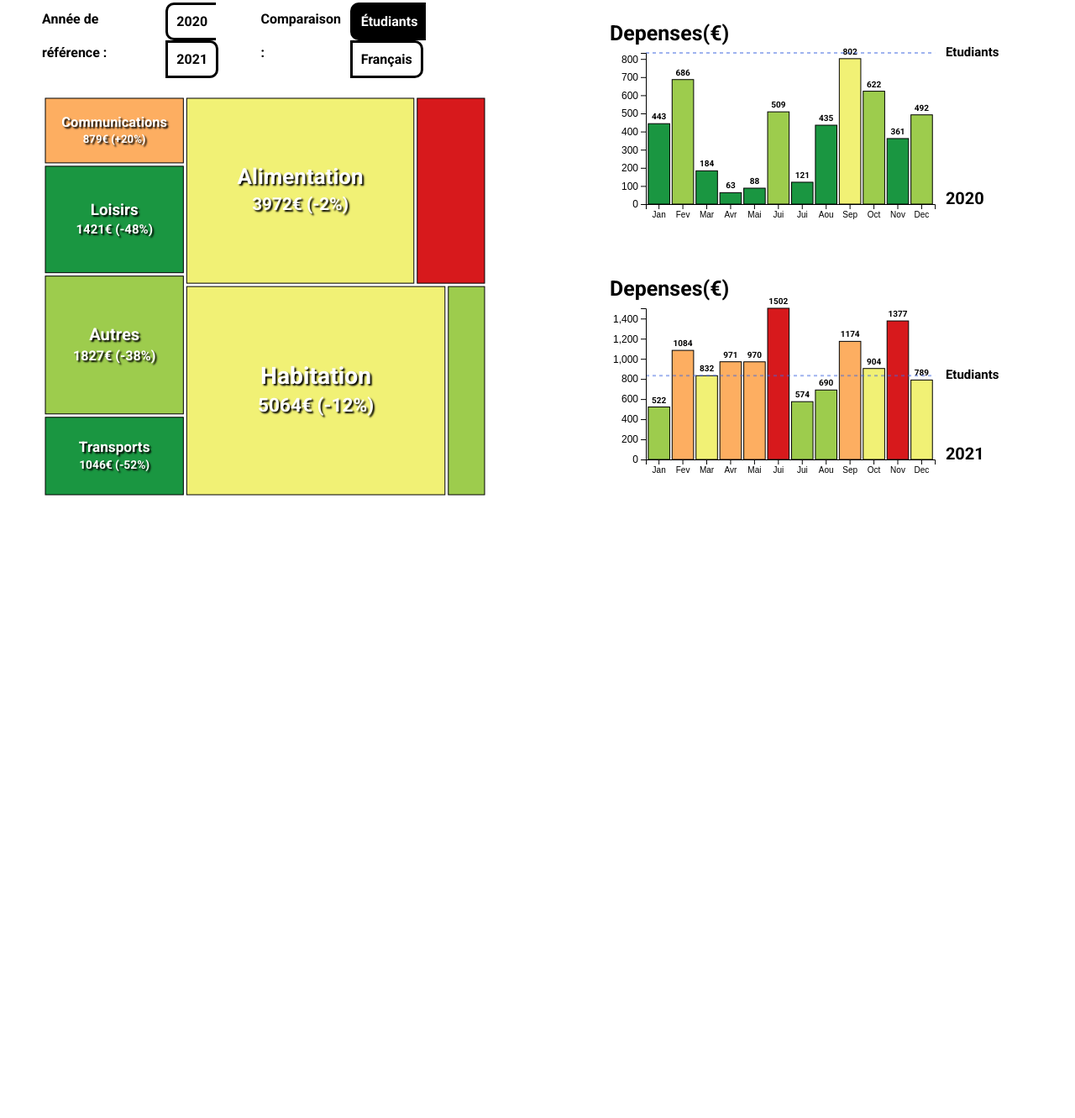
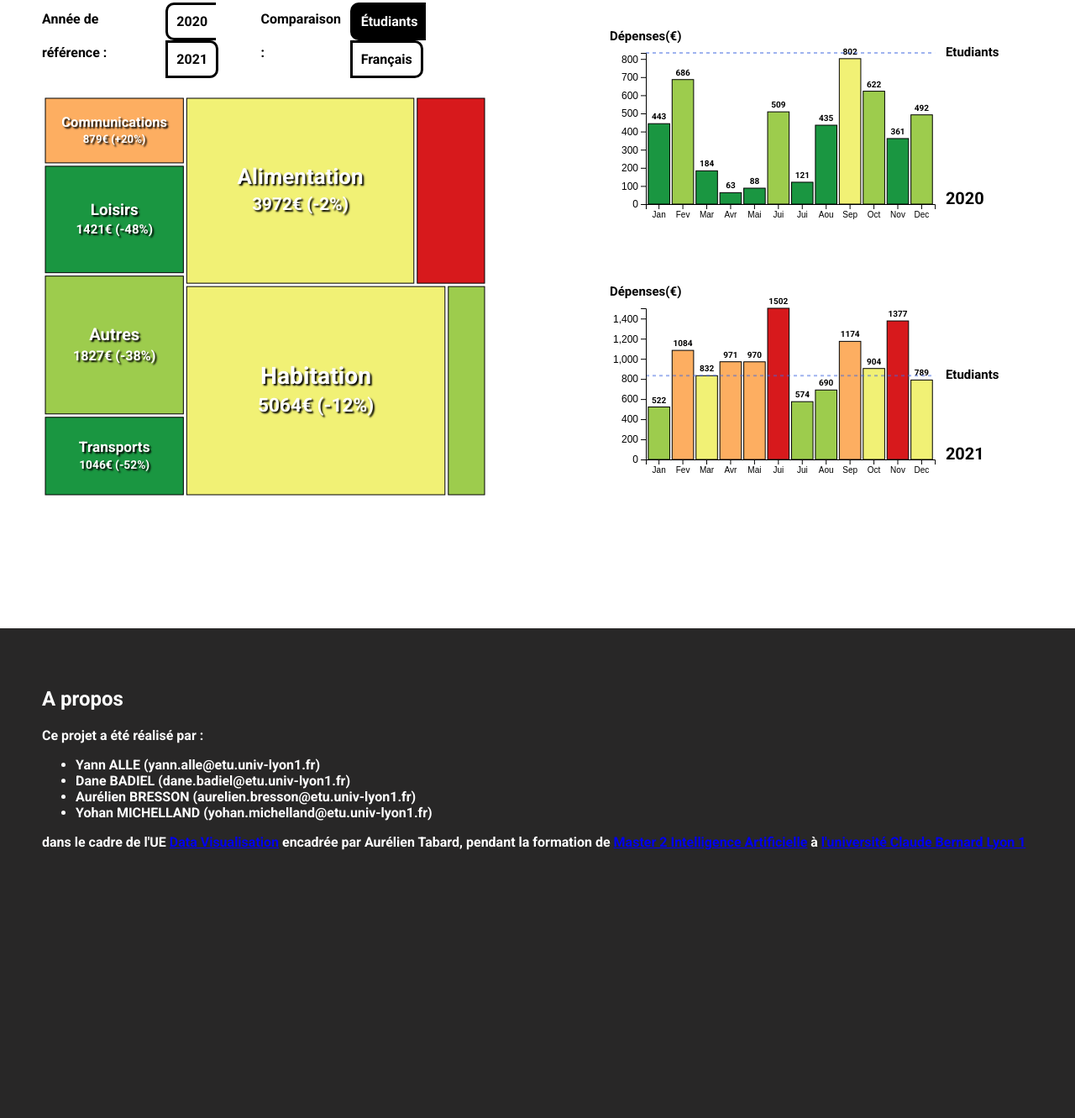
Before and after one commit to John-Spendings-Viz/John-Spendings-Viz.github.io, a plain HTML site: page index.html in a window 1280 px wide. Shown: the part 1052-2383 px from the top of the page at 84% size. Drawn offline with Linux system fonts and the light colour scheme.

Commit message:
add footer

```diff
--- a/css/style.css
+++ b/css/style.css
@@ -194,7 +194,7 @@ body{
 }
 
 /* Home */
-#home {
+#home, #about {
     display: flex;
     background: #282727;
     color: white;
--- a/index.html
+++ b/index.html
@@ -73,7 +73,23 @@
 			<div id="tooltip" class="tooltip hidden"></div>
 		</div>
 		<div id="about" class="page-container">
-			<img src="img/john.png" />
+			<footer>
+				<h2>
+					<span id="footer-title"> A propos</span>
+				</h2>
+				<div id="footer-description">
+					Ce projet a été réalisé par :
+					<ul>
+						<li>Yann ALLE (yann.alle@etu.univ-lyon1.fr)</li>
+						<li>Dane BADIEL (dane.badiel@etu.univ-lyon1.fr)</li>
+						<li>Aurélien BRESSON (aurelien.bresson@etu.univ-lyon1.fr)</li>
+						<li>Yohan MICHELLAND (yohan.michelland@etu.univ-lyon1.fr)</li>
+					</ul>
+					dans le cadre de l'UE <a href="https://lyondataviz.github.io/teaching/lyon1-m2/2021/">Data Visualisation</a>
+					encadrée par Aurélien Tabard, pendant la formation de <a href="http://master-info.univ-lyon1.fr/IA/">Master 2 Intelligence Artificielle</a>
+					à <a href="https://www.univ-lyon1.fr/">l'université Claude Bernard Lyon 1</a>
+				</div>
+			</footer>
 		</div>
 	</body>
 </html>
--- a/js/histogram.js
+++ b/js/histogram.js
@@ -117,8 +117,8 @@ function drawHistogram() {
                 .append('text')
                 .attr('x', 0)
                 .attr('y', yScale.range()[1] - 15)
-                .attr("font-size", 25)
-                .text('Depenses(€)')
+                .attr("font-size", 15)
+                .text('Dépenses(€)')
 
             svg.append('g').call(xAxis)
             svg.append('g').call(yAxis)
```
